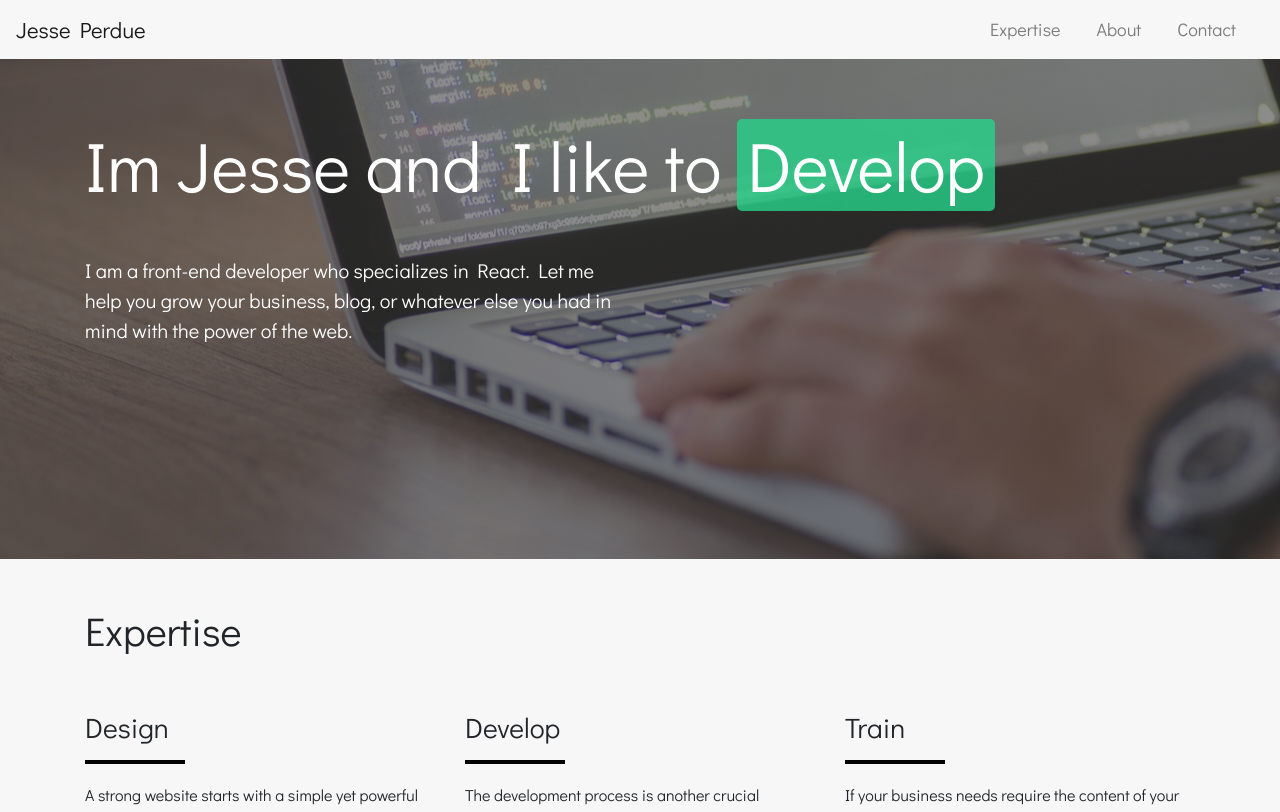
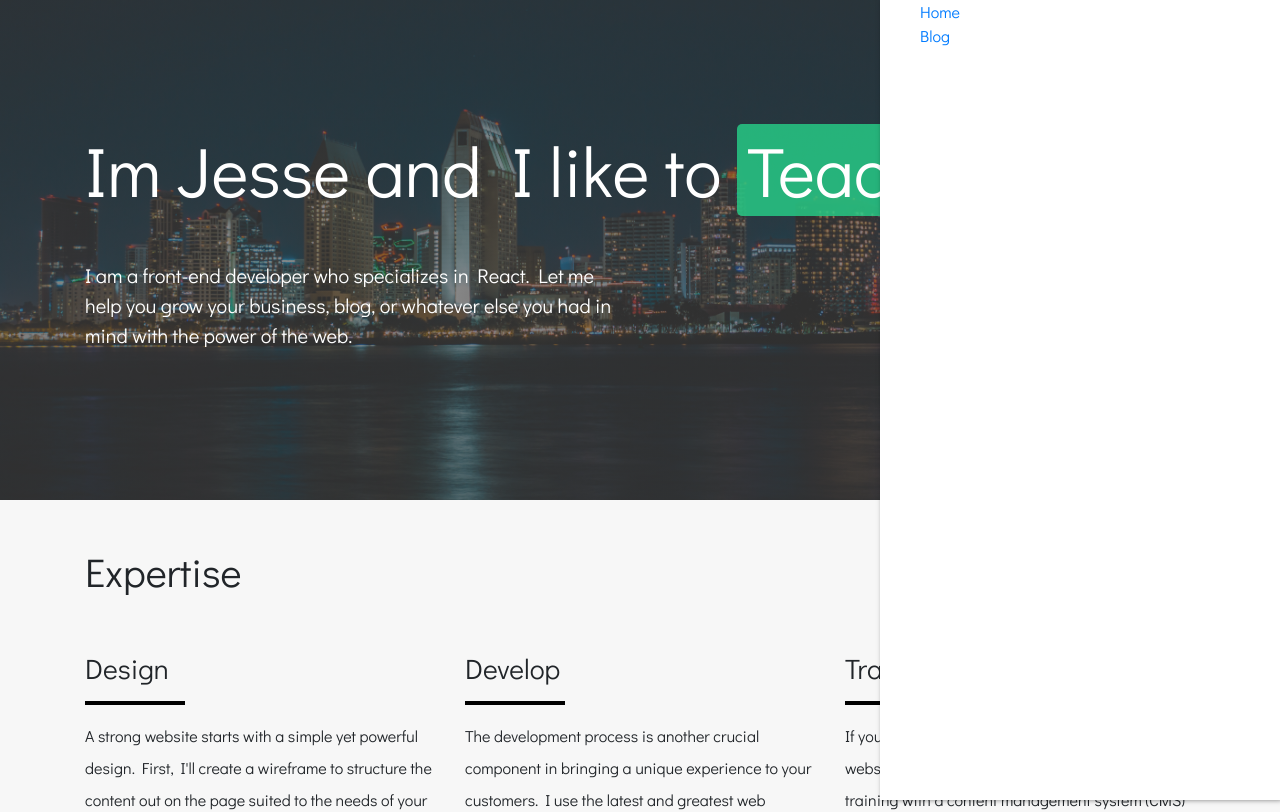
Before and after one commit to j-per/jesseperdue.com, a React (Create React App) app: page / in a window 1280 px wide. Shown: the top 812 px of the page. Built offline with nearby package versions, Linux system fonts and the light colour scheme.

Commit message:
Added a custom navbar component

```diff
--- /dev/null
+++ b/src/components/Home/Backdrop.js
@@ -0,0 +1,16 @@
+import React from "react";
+import styled from "styled-components";
+
+const Backdrop = props => <BackdropWrapper onClick={props.click} />;
+
+const BackdropWrapper = styled.div`
+  width: 100%;
+  height: 100%;
+  position: fixed;
+  top: 0;
+  left: 0;
+  background: rgba(0, 0, 0, 0.3);
+  z-index: 9;
+`;
+
+export default Backdrop;
--- /dev/null
+++ b/src/components/Home/BurgerMenu.js
@@ -0,0 +1,39 @@
+import React from "react";
+import styled from "styled-components";
+
+const BurgerMenu = props => (
+  <BurgerMenuWrapper onClick={props.burgerMenuHandler}>
+    <Line />
+    <Line />
+    <Line />
+  </BurgerMenuWrapper>
+);
+
+const BurgerMenuWrapper = styled.button`
+  height: 25px;
+  width: 25px;
+  display: flex;
+  flex-direction: column;
+  justify-content: space-around;
+  position: fixed;
+  top: 1.4rem;
+  right: 4rem;
+  background-color: transparent;
+  overflow: hidden;
+  cursor: pointer;
+  background-repeat: no-repeat;
+  border: none;
+  align-content: center;
+  padding: 0;
+  &:focus {
+  }
+`;
+
+const Line = styled.div`
+  width: 25px;
+  height: 1px;
+  background-color: white;
+  z-index: 2;
+`;
+
+export default BurgerMenu;
--- a/src/components/Home/JumbotronHeader.css
+++ b/src/components/Home/JumbotronHeader.css
@@ -1,10 +1,12 @@
 .jumbotron {
   background: linear-gradient(rgba(62, 62, 62, 0.6), rgba(62, 62, 62, 0.6)),
-    url("../../pictures/programming_background.jpeg") center;
+    url("../../pictures/sandiego.jpg") center;
   background-size: cover;
   color: white;
   min-height: 500px;
   border-radius: 0;
+  position: relative;
+  padding-top: 8rem;
 }
 
 .jumbotron h1 {
--- a/src/components/Home/JumbotronHeader.js
+++ b/src/components/Home/JumbotronHeader.js
@@ -1,6 +1,10 @@
 import React from "react";
 import "./JumbotronHeader.css";
 import { Jumbotron, Container, Row, Col } from "react-bootstrap";
+import NewNav from "./NewNav";
+import BurgerMenu from "./BurgerMenu";
+import SideDrawer from "./SideDrawer";
+import Backdrop from "./Backdrop";
 
 class JumbotronHeader extends React.Component {
   constructor(props) {
@@ -8,7 +12,8 @@ class JumbotronHeader extends React.Component {
 
     this.state = {
       counter: 0,
-      words: ["Create", "Code", "Design", "Develop", "Teach"]
+      words: ["Create", "Code", "Design", "Develop", "Teach"],
+      burgerMenuIsOpen: false
     };
   }
 
@@ -23,10 +28,30 @@ class JumbotronHeader extends React.Component {
     }, 1500);
   }
 
+  burgerMenuHandler = () => {
+    this.setState({
+      burgerMenuIsOpen: !this.state.burgerMenuIsOpen
+    });
+  };
+
+  backdropClickHandler = () => {
+    this.setState({
+      burgerMenuIsOpen: false
+    });
+  };
+
   render() {
+    let backdrop;
+    if (this.state.burgerMenuIsOpen) {
+      backdrop = <Backdrop click={this.backdropClickHandler} />;
+    }
     return (
       <section id="jumbotronheader">
         <Jumbotron>
+          <NewNav />
+          <BurgerMenu burgerMenuHandler={this.burgerMenuHandler} />
+          <SideDrawer show={this.state.burgerMenuIsOpen} />
+          {backdrop}
           <Container>
             <Row>
               <Col lg={true}>
--- /dev/null
+++ b/src/components/Home/NewNav.js
@@ -0,0 +1,51 @@
+import React from "react";
+import { Link } from "react-router-dom";
+import styled from "styled-components";
+
+const NewNav = () => (
+  <NavWrapper>
+    <ul>
+      <li>
+        <SyledLink to="/">Home</SyledLink>
+      </li>
+      <li>
+        <SyledLink to="/blog">Blog</SyledLink>
+      </li>
+    </ul>
+  </NavWrapper>
+);
+
+const NavWrapper = styled.nav`
+  display: flex;
+  font-size: 20px;
+  justify-content: flex-end;
+  margin-right: 2rem;
+  background-color: transparent;
+  position: absolute;
+  right: 1rem;
+  top: 1rem;
+  box-sizing: border-box;
+  ul {
+    display: flex;
+    li {
+      list-style: none;
+    }
+  }
+`;
+
+const SyledLink = styled(Link)`
+  color: white;
+  margin: 0 0.5rem;
+  padding: 0 25px;
+  transition: 400ms;
+  border: 1.5px solid transparent;
+  border-radius: 5px;
+  &:hover {
+    text-decoration: none;
+    background: #3ac489;
+    border: 1.5px solid #3ac489;
+    color: white;
+  }
+`;
+
+export default NewNav;
--- a/src/components/Home/Portfolio.css
+++ b/src/components/Home/Portfolio.css
@@ -16,7 +16,7 @@
 
 .portfolio_box_1 {
   background: linear-gradient(rgba(43, 196, 131, 0.5), rgba(5, 82, 255, 0.5)),
-    url("../pictures/beach.jpeg");
+    url("../../pictures/beach.jpeg");
 }
 
 .portfolio_box_2 {
@@ -25,7 +25,7 @@
       rgba(95, 195, 228, 0.5),
       rgba(229, 93, 135, 0.5)
     ),
-    url("../pictures/city.jpeg") center; /* W3C, IE 10+/ Edge, Firefox 16+, Chrome 26+, Opera 12+, Safari 7+ */
+    url("../../pictures/city.jpeg") center; /* W3C, IE 10+/ Edge, Firefox 16+, Chrome 26+, Opera 12+, Safari 7+ */
 }
 
 .portfolio_box_3 {
@@ -34,7 +34,7 @@
       rgba(36, 11, 54, 0.5),
       rgba(195, 20, 50, 0.5)
     ),
-    url("../pictures/guitar.jpeg") center; /* W3C, IE 10+/ Edge, Firefox 16+, Chrome 26+, Opera 12+, Safari 7+ */
+    url("../../pictures/guitar.jpeg") center; /* W3C, IE 10+/ Edge, Firefox 16+, Chrome 26+, Opera 12+, Safari 7+ */
 }
 
 a:hover {
--- /dev/null
+++ b/src/components/Home/SideDrawer.js
@@ -0,0 +1,39 @@
+import React from "react";
+import styled from "styled-components";
+import { Link } from "react-router-dom";
+
+const SideDrawer = props => {
+  return (
+    <SideDrawerWrapper>
+      <ul>
+        <li>
+          <Link to="/">Home</Link>
+        </li>
+        <li>
+          <Link to="/blog">Blog</Link>
+        </li>
+      </ul>
+    </SideDrawerWrapper>
+  );
+};
+
+const SideDrawerWrapper = styled.nav`
+  height: 100%;
+  background-color: white;
+  z-index: 10;
+  box-shadow: 2px 0 5px rgba(0, 0, 0, 0.5);
+  position: fixed;
+  top: 0;
+  right: 0;
+  width: 400px;
+  ul {
+    display: flex;
+    flex-direction: column;
+    justify-content: center;
+  }
+  @media (max-width: 768px) {
+    width: 60vw;
+  }
+`;
+
+export default SideDrawer;
--- a/src/index.css
+++ b/src/index.css
@@ -3,4 +3,5 @@ body {
   margin: 0;
   font-family: "Didact Gothic", sans-serif;
   background: #f7f7f7;
+  box-sizing: border-box;
 }
--- a/src/pages/Home.js
+++ b/src/pages/Home.js
@@ -4,19 +4,21 @@ import JumbotronHeader from "../components/Home/JumbotronHeader";
 import Expertise from "../components/Home/Expertise";
 import About from "../components/Home/About";
 import AboutOverlap from "../components/Home/AboutOverlap";
+import Portfolio from "../components/Home/Portfolio";
 import Contact from "../components/Home/Contact";
 import Footer from "../components/Home/Footer";
+
+import NewNav from "../components/Home/NewNav";
 
 class Home extends React.Component {
   render() {
     return (
       <div>
-        <Navigation />
         <JumbotronHeader />
         <Expertise />
         <About />
         <AboutOverlap />
-        {/* <Portfolio /> */}
+        <Portfolio />
         <Contact />
         <Footer />
       </div>
```
Also changed, not shown: src/pictures/sandiego.jpg (added), 1 other file (tests, documents, lock files or other folders).
